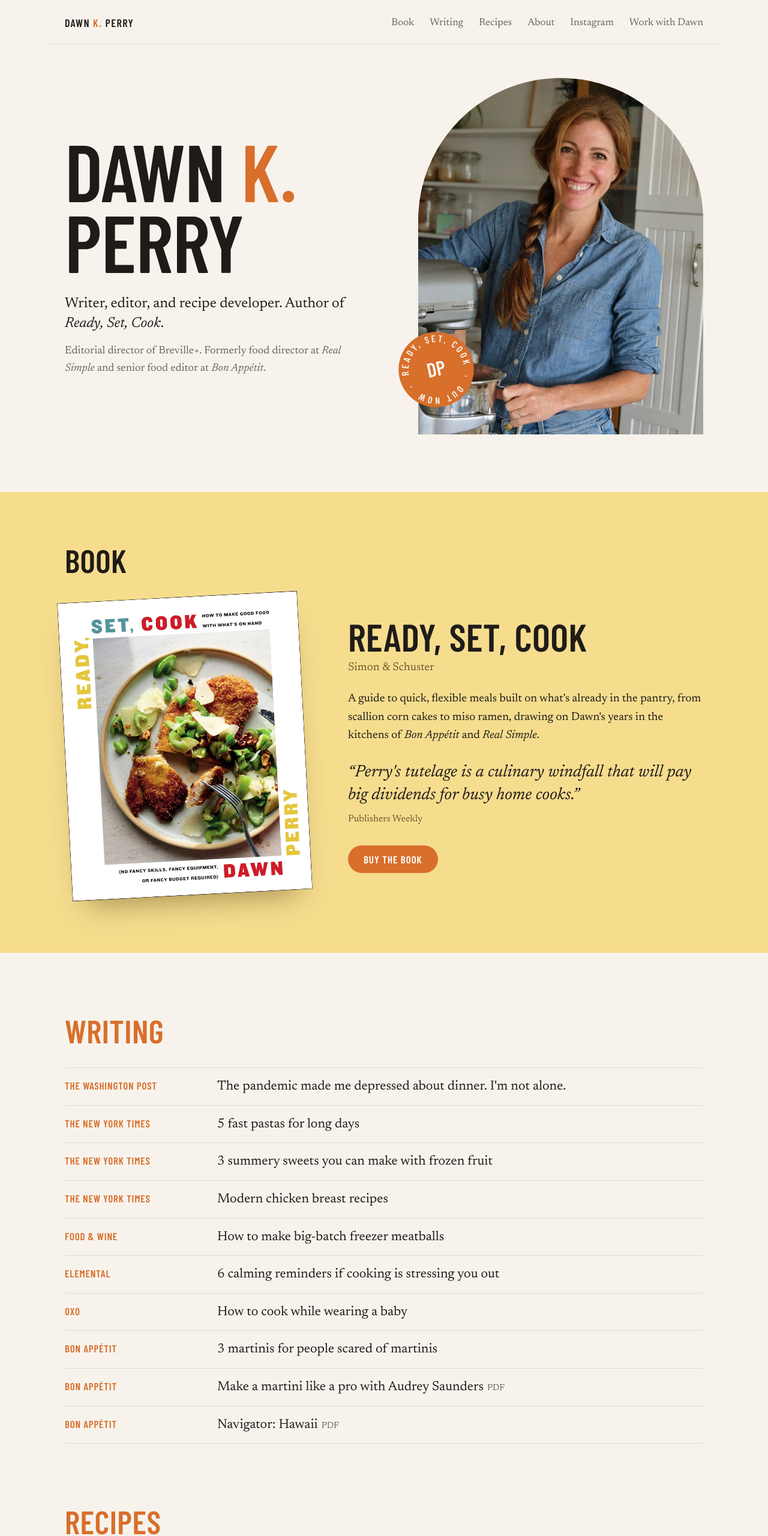
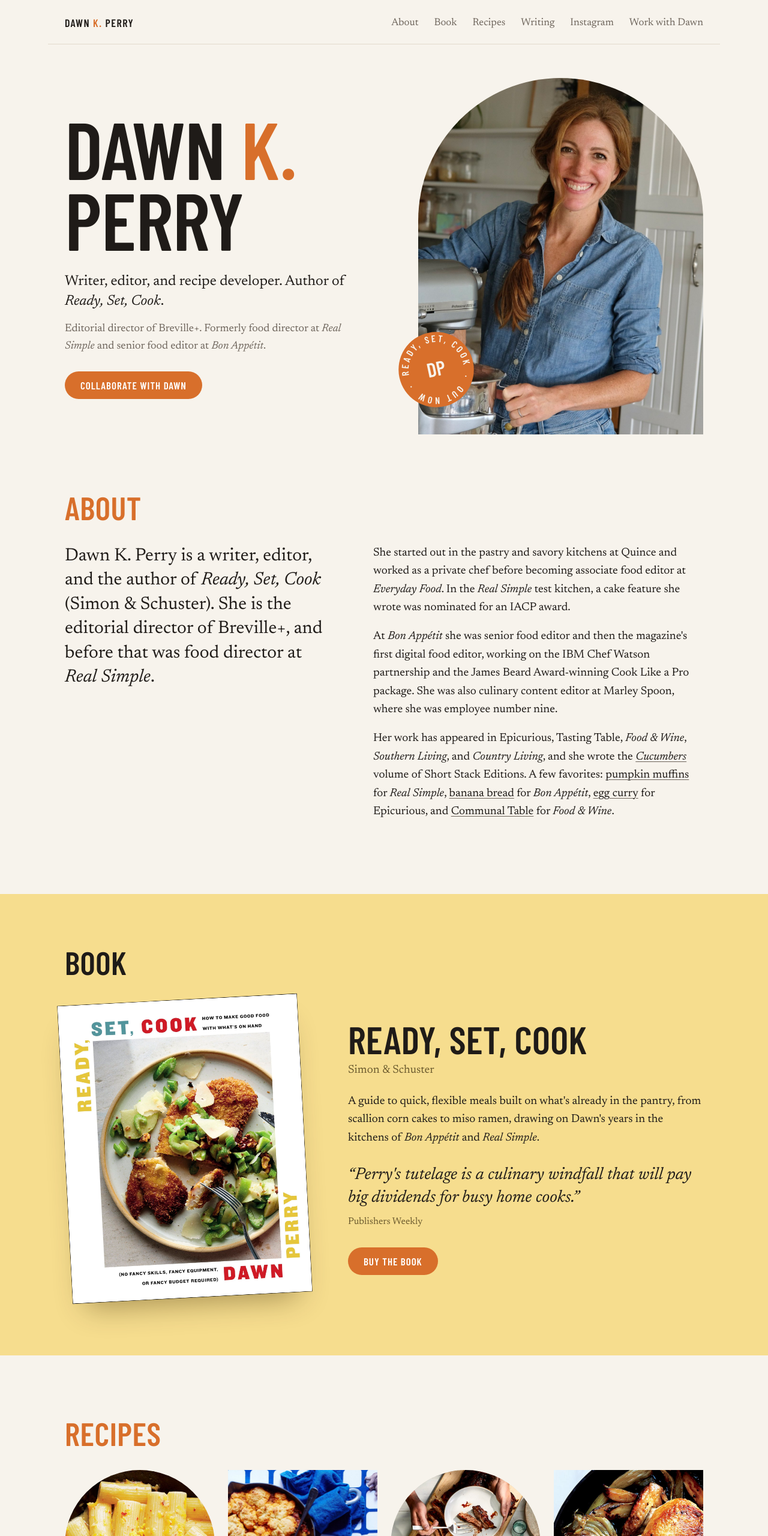
Before and after one commit to mattduckor-jpg/dawnkperry.com, a plain HTML site: page index.html in a window 1280 px wide. Shown: the top 2560 px of the page at 60% size. Drawn offline with nearby package versions, Linux system fonts and the light colour scheme.

Commit message:
About moved up, recipes before writing, collab CTA in hero

```diff
--- a/index.html
+++ b/index.html
@@ -54,6 +54,9 @@ nav a:hover{color:var(--ink)}
 .intro h1 em{font-style:normal;color:var(--orange)}
 .intro .lede{font-size:24px;line-height:1.4;max-width:22em}
 .intro .creds{margin-top:14px;font-size:18px;color:var(--muted);max-width:28em}
+.hero-cta{margin-top:28px}
+html{scroll-behavior:smooth}
+@media(prefers-reduced-motion:reduce){html{scroll-behavior:auto}}
 .portrait{position:relative}
 .portrait img{width:100%;aspect-ratio:4/5;object-fit:cover;background:#E6DED1;border-radius:999px 999px 0 0}
 .sticker{position:absolute;left:-34px;bottom:44px;width:128px;height:128px;transform:rotate(-12deg);transition:transform .4s}
@@ -103,13 +106,11 @@ section{padding:0 0 104px}
 @media(max-width:600px){.collage{columns:2;column-gap:14px}}
 
 /* about */
-.about{display:grid;grid-template-columns:300px 1fr;gap:64px;align-items:start}
-.about img{width:100%;aspect-ratio:4/5;object-fit:cover;background:#E6DED1;border-radius:999px 999px 0 0}
-.about small{display:block;color:var(--muted);font-size:14px;margin-top:10px}
-.about .lead{font-size:24px;line-height:1.4;margin-bottom:22px;max-width:26em}
-.about p{max-width:34em;margin-bottom:18px}
+.about{display:grid;grid-template-columns:.9fr 1.1fr;gap:64px;align-items:start}
+.about .lead{font-size:clamp(24px,2.6vw,30px);line-height:1.35;max-width:18em}
+.about-body p{max-width:34em;margin-bottom:18px}
 .about a{text-decoration-color:var(--muted)}
-@media(max-width:760px){.about{grid-template-columns:1fr;gap:28px}.about figure{max-width:280px}}
+@media(max-width:760px){.about{grid-template-columns:1fr;gap:20px}}
 
 /* contact */
 .contact p{font-size:21px;max-width:30em}
@@ -166,10 +167,10 @@ footer .wrap{border-top:1px solid var(--rule);padding-top:20px;padding-bottom:36
   <div class="wrap">
     <a class="logo" href="/">Dawn <span>K.</span> Perry</a>
     <nav aria-label="Main">
+      <a href="#about">About</a>
       <a href="#book">Book</a>
+      <a href="#recipes">Recipes</a>
       <a href="#writing">Writing</a>
-      <a href="#recipes">Recipes</a>
-      <a href="#about">About</a>
       <a href="#instagram">Instagram</a>
       <a href="#contact">Work with Dawn</a>
     </nav>
@@ -182,6 +183,7 @@ footer .wrap{border-top:1px solid var(--rule);padding-top:20px;padding-bottom:36
     <h1>Dawn <em>K.</em> Perry</h1>
     <p class="lede">Writer, editor, and recipe developer. Author of <i>Ready, Set, Cook</i>.</p>
     <p class="creds">Editorial director of Breville+. Formerly food director at <i>Real Simple</i> and senior food editor at <i>Bon Appétit</i>.</p>
+    <a class="btn hero-cta" href="#contact">Collaborate with Dawn</a>
   </div>
   <div class="portrait">
     <img src="images/portrait.jpg" alt="Dawn K. Perry" width="900" height="1125" fetchpriority="high">
@@ -190,6 +192,21 @@ footer .wrap{border-top:1px solid var(--rule);padding-top:20px;padding-bottom:36
     </a>
   </div>
 </div>
+
+<section id="about">
+  <div class="wrap">
+    <h2 class="sec-title">About</h2>
+    <div class="about">
+      <div><p class="lead">Dawn K. Perry is a writer, editor, and the author of <i>Ready, Set, Cook</i> (Simon &amp; Schuster). She is the editorial director of Breville+, and before that was food director at <i>Real Simple</i>.</p>
+        </div>
+        <div class="about-body">
+        <p>She started out in the pastry and savory kitchens at Quince and worked as a private chef before becoming associate food editor at <i>Everyday Food</i>. In the <i>Real Simple</i> test kitchen, a cake feature she wrote was nominated for an IACP award.</p>
+        <p>At <i>Bon Appétit</i> she was senior food editor and then the magazine's first digital food editor, working on the IBM Chef Watson partnership and the James Beard Award-winning Cook Like a Pro package. She was also culinary content editor at Marley Spoon, where she was employee number nine.</p>
+        <p>Her work has appeared in Epicurious, Tasting Table, <i>Food &amp; Wine</i>, <i>Southern Living</i>, and <i>Country Living</i>, and she wrote the <a href="https://www.shortstackeditions.com/products/vol-28-cucumbers-by-dawn-perry" target="_blank" rel="noopener"><i>Cucumbers</i></a> volume of Short Stack Editions. A few favorites: <a href="https://www.realsimple.com/food-recipes/browse-all-recipes/pumpkin-muffins" target="_blank" rel="noopener">pumpkin muffins</a> for <i>Real Simple</i>, <a href="https://www.bonappetit.com/recipe/banana-bread" target="_blank" rel="noopener">banana bread</a> for <i>Bon Appétit</i>, <a href="https://www.epicurious.com/recipes/food/views/egg-curry-with-tomatoes-and-cilantro" target="_blank" rel="noopener">egg curry</a> for Epicurious, and <a href="https://www.foodandwine.com/chefs/communal-table-how-to-be-a-boss" target="_blank" rel="noopener">Communal Table</a> for <i>Food &amp; Wine</i>.</p>
+      </div>
+    </div>
+  </div>
+</section>
 
 <section id="book">
   <div class="wrap">
@@ -205,24 +222,6 @@ footer .wrap{border-top:1px solid var(--rule);padding-top:20px;padding-bottom:36
         <a class="btn" href="https://www.amazon.com/Ready-Set-Cook-Equipment-Required/dp/1982147261/" target="_blank" rel="noopener">Buy the book</a>
       </div>
     </div>
-  </div>
-</section>
-
-<section id="writing">
-  <div class="wrap">
-    <h2 class="sec-title">Writing</h2>
-    <ul class="clips">
-      <li><a href="https://www.washingtonpost.com/opinions/2022/02/02/food-writer-pandemic-cooking-boredom/" target="_blank" rel="noopener"><span class="pub">The Washington Post</span><span class="title">The pandemic made me depressed about dinner. I'm not alone.</span></a></li>
-      <li><a href="https://www.nytimes.com/2020/04/13/dining/quick-pasta-recipes-coronavirus.html" target="_blank" rel="noopener"><span class="pub">The New York Times</span><span class="title">5 fast pastas for long days</span></a></li>
-      <li><a href="https://www.nytimes.com/2020/05/18/dining/frozen-fruit-recipes.html" target="_blank" rel="noopener"><span class="pub">The New York Times</span><span class="title">3 summery sweets you can make with frozen fruit</span></a></li>
-      <li><a href="https://www.nytimes.com/2020/02/27/dining/modern-chicken-breast-recipes.html" target="_blank" rel="noopener"><span class="pub">The New York Times</span><span class="title">Modern chicken breast recipes</span></a></li>
-      <li><a href="https://www.foodandwine.com/comfort-food/meatballs/how-to-make-big-batch-freezer-meatballs" target="_blank" rel="noopener"><span class="pub">Food &amp; Wine</span><span class="title">How to make big-batch freezer meatballs</span></a></li>
-      <li><a href="https://elemental.medium.com/6-calming-reminders-if-cooking-is-stressing-you-out-5157eab34f7f" target="_blank" rel="noopener"><span class="pub">Elemental</span><span class="title">6 calming reminders if cooking is stressing you out</span></a></li>
-      <li><a href="https://www.oxo.com/blog/baby-and-toddler/wear-baby-cooking/" target="_blank" rel="noopener"><span class="pub">OXO</span><span class="title">How to cook while wearing a baby</span></a></li>
-      <li><a href="http://www.bonappetit.com/drinks/cocktails/article/scared-of-martinis" target="_blank" rel="noopener"><span class="pub">Bon Appétit</span><span class="title">3 martinis for people scared of martinis</span></a></li>
-      <li><a href="files/ba-cook-like-a-pro-martini.pdf" target="_blank" rel="noopener"><span class="pub">Bon Appétit</span><span class="title">Make a martini like a pro with Audrey Saunders<span class="pdf">PDF</span></span></a></li>
-      <li><a href="files/ba-navigator-hawaii.pdf" target="_blank" rel="noopener"><span class="pub">Bon Appétit</span><span class="title">Navigator: Hawaii<span class="pdf">PDF</span></span></a></li>
-    </ul>
   </div>
 </section>
 
@@ -254,23 +253,25 @@ footer .wrap{border-top:1px solid var(--rule);padding-top:20px;padding-bottom:36
   </div>
 </section>
 
-<section id="about">
+<section id="writing">
   <div class="wrap">
-    <h2 class="sec-title">About</h2>
-    <div class="about">
-      <figure>
-        <img src="images/headshot.jpg" alt="Dawn K. Perry" loading="lazy" width="800" height="1000">
-        <small>Photo by Linda Pugliese</small>
-      </figure>
-      <div>
-        <p class="lead">Dawn K. Perry is a writer, editor, and the author of <i>Ready, Set, Cook</i> (Simon &amp; Schuster). She is the editorial director of Breville+, and before that was food director at <i>Real Simple</i>.</p>
-        <p>She started out in the pastry and savory kitchens at Quince and worked as a private chef before becoming associate food editor at <i>Everyday Food</i>. In the <i>Real Simple</i> test kitchen, a cake feature she wrote was nominated for an IACP award.</p>
-        <p>At <i>Bon Appétit</i> she was senior food editor and then the magazine's first digital food editor, working on the IBM Chef Watson partnership and the James Beard Award-winning Cook Like a Pro package. She was also culinary content editor at Marley Spoon, where she was employee number nine.</p>
-        <p>Her work has appeared in Epicurious, Tasting Table, <i>Food &amp; Wine</i>, <i>Southern Living</i>, and <i>Country Living</i>, and she wrote the <a href="https://www.shortstackeditions.com/products/vol-28-cucumbers-by-dawn-perry" target="_blank" rel="noopener"><i>Cucumbers</i></a> volume of Short Stack Editions. A few favorites: <a href="https://www.realsimple.com/food-recipes/browse-all-recipes/pumpkin-muffins" target="_blank" rel="noopener">pumpkin muffins</a> for <i>Real Simple</i>, <a href="https://www.bonappetit.com/recipe/banana-bread" target="_blank" rel="noopener">banana bread</a> for <i>Bon Appétit</i>, <a href="https://www.epicurious.com/recipes/food/views/egg-curry-with-tomatoes-and-cilantro" target="_blank" rel="noopener">egg curry</a> for Epicurious, and <a href="https://www.foodandwine.com/chefs/communal-table-how-to-be-a-boss" target="_blank" rel="noopener">Communal Table</a> for <i>Food &amp; Wine</i>.</p>
-      </div>
-    </div>
+    <h2 class="sec-title">Writing</h2>
+    <ul class="clips">
+      <li><a href="https://www.washingtonpost.com/opinions/2022/02/02/food-writer-pandemic-cooking-boredom/" target="_blank" rel="noopener"><span class="pub">The Washington Post</span><span class="title">The pandemic made me depressed about dinner. I'm not alone.</span></a></li>
+      <li><a href="https://www.nytimes.com/2020/04/13/dining/quick-pasta-recipes-coronavirus.html" target="_blank" rel="noopener"><span class="pub">The New York Times</span><span class="title">5 fast pastas for long days</span></a></li>
+      <li><a href="https://www.nytimes.com/2020/05/18/dining/frozen-fruit-recipes.html" target="_blank" rel="noopener"><span class="pub">The New York Times</span><span class="title">3 summery sweets you can make with frozen fruit</span></a></li>
+      <li><a href="https://www.nytimes.com/2020/02/27/dining/modern-chicken-breast-recipes.html" target="_blank" rel="noopener"><span class="pub">The New York Times</span><span class="title">Modern chicken breast recipes</span></a></li>
+      <li><a href="https://www.foodandwine.com/comfort-food/meatballs/how-to-make-big-batch-freezer-meatballs" target="_blank" rel="noopener"><span class="pub">Food &amp; Wine</span><span class="title">How to make big-batch freezer meatballs</span></a></li>
+      <li><a href="https://elemental.medium.com/6-calming-reminders-if-cooking-is-stressing-you-out-5157eab34f7f" target="_blank" rel="noopener"><span class="pub">Elemental</span><span class="title">6 calming reminders if cooking is stressing you out</span></a></li>
+      <li><a href="https://www.oxo.com/blog/baby-and-toddler/wear-baby-cooking/" target="_blank" rel="noopener"><span class="pub">OXO</span><span class="title">How to cook while wearing a baby</span></a></li>
+      <li><a href="http://www.bonappetit.com/drinks/cocktails/article/scared-of-martinis" target="_blank" rel="noopener"><span class="pub">Bon Appétit</span><span class="title">3 martinis for people scared of martinis</span></a></li>
+      <li><a href="files/ba-cook-like-a-pro-martini.pdf" target="_blank" rel="noopener"><span class="pub">Bon Appétit</span><span class="title">Make a martini like a pro with Audrey Saunders<span class="pdf">PDF</span></span></a></li>
+      <li><a href="files/ba-navigator-hawaii.pdf" target="_blank" rel="noopener"><span class="pub">Bon Appétit</span><span class="title">Navigator: Hawaii<span class="pdf">PDF</span></span></a></li>
+    </ul>
   </div>
 </section>
+
+
 
 <section id="instagram">
   <div class="wrap">
@@ -299,7 +300,7 @@ footer .wrap{border-top:1px solid var(--rule);padding-top:20px;padding-bottom:36
       <div class="intro-copy">
         <p>Recipe development, writing and editing, brand content, Instagram partnerships, and cooking classes.</p>
         <p>Tell Dawn a little about your project and she'll be in touch.</p>
-        <p class="alt">Prefer email? <a href="mailto:collaboratewithdawn@gmail.com">collaboratewithdawn@gmail.com</a><br>Everything else: <a href="mailto:dawnkperry@gmail.com">dawnkperry@gmail.com</a></p>
+        <p class="alt">Prefer email? <a href="mailto:collaboratewithdawn@gmail.com">collaboratewithdawn@gmail.com</a></p>
       </div>
       <div>
         <form class="collab" id="collab" novalidate>
```
